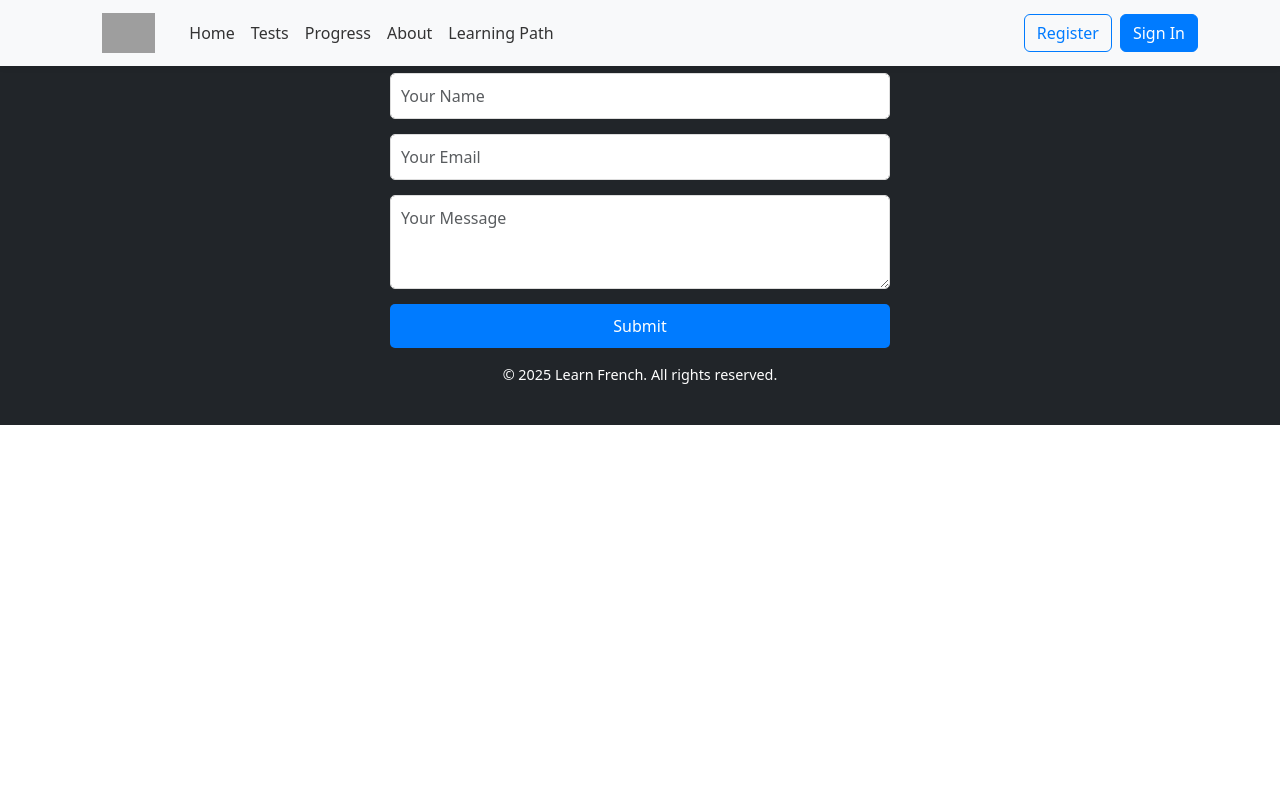
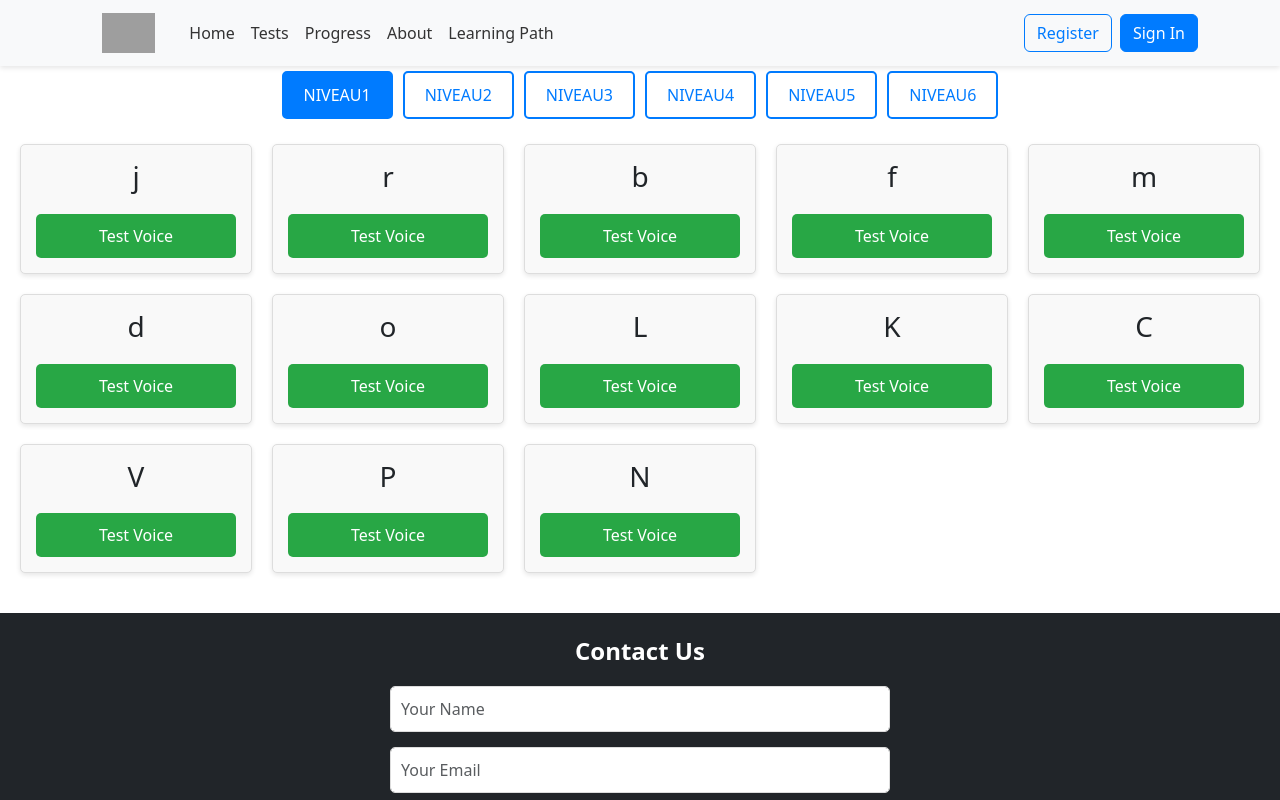
Before and after one commit to benlaguroun/french-learning-app, a React (Create React App) app: page /test-niveau in a window 1280 px wide. Shown: the top 800 px of the page. Built offline with nearby package versions, Linux system fonts and the light colour scheme; grey boxes are pictures that could not be loaded.

Commit message:
add nivau test page

```diff
--- a/src/App.js
+++ b/src/App.js
@@ -6,6 +6,8 @@ import Footer from "./components/Footer";
 import Home from "./pages/Home";
 import LearningPath from "./pages/LearningPath";
 import LevelPage from "./pages/LevelPage";
+import FeatureSection from "./components/FeatureSection";
+import TestNiveau from "./components/TestNiveau";
 
 const App = () => {
   return (
@@ -16,6 +18,8 @@ const App = () => {
           <Route path="/" element={<Home />} />
           <Route path="/learning-path" element={<LearningPath />} />
           <Route path="/level/:levelId" element={<LevelPage />} />
+          <Route path="/" element={<FeatureSection />} />
+          <Route path="/test-niveau" element={<TestNiveau />} />
         </Routes>
         <Footer />
       </div>
--- a/src/components/FeatureSection.jsx
+++ b/src/components/FeatureSection.jsx
@@ -1,4 +1,5 @@
 import React from "react";
+import { Link } from "react-router-dom"; // Import Link from React Router
 import "./FeatureSection.css";
 
 const FeatureSection = () => {
@@ -18,7 +19,9 @@ const FeatureSection = () => {
           <p>
             Take classification tests from Niveau 1 to Niveau 5 with feedback.
           </p>
-          <button className="feature-button">Explore Tests</button>
+          <Link to="/test-niveau">
+            <button className="feature-button">Explore Tests</button>
+          </Link>
         </div>
         <div className="feature">
           <h3>Progress Tracking</h3>
--- a/src/components/Header.jsx
+++ b/src/components/Header.jsx
@@ -34,11 +34,7 @@ const Header = () => {
     >
       <Container>
         <Navbar.Brand as={Link} to="/" className="brand">
-          <img
-            src="../images/logo.png"
-            alt="French Learning App Logo"
-            className="logo"
-          />
+          <img src="../images/logo.png" alt="logo" className="logo" />
         </Navbar.Brand>
         <Navbar.Toggle aria-controls="navbar-nav" />
         <Navbar.Collapse id="navbar-nav">
--- /dev/null
+++ b/src/components/TestNiveau.css
@@ -0,0 +1,65 @@
+.test-niveau {
+  text-align: center;
+  padding: 20px;
+}
+
+.niveau-selector {
+  margin-bottom: 20px;
+}
+
+.niveau-button {
+  margin: 5px;
+  padding: 10px 20px;
+  font-size: 1rem;
+  border: 2px solid #007bff;
+  background: white;
+  color: #007bff;
+  cursor: pointer;
+  border-radius: 5px;
+  transition: all 0.3s ease;
+}
+
+.niveau-button.active {
+  background: #007bff;
+  color: white;
+}
+
+.cards {
+  display: grid;
+  grid-template-columns: repeat(auto-fit, minmax(200px, 1fr));
+  gap: 20px;
+  margin-top: 20px;
+}
+
+.card {
+  border: 1px solid #ddd;
+  padding: 15px;
+  border-radius: 5px;
+  background: #f9f9f9;
+  box-shadow: 0 2px 5px rgba(0, 0, 0, 0.1);
+}
+
+.card h3 {
+  margin-bottom: 10px;
+}
+
+.test-button {
+  padding: 10px 15px;
+  font-size: 1rem;
+  background: #28a745;
+  color: white;
+  border: none;
+  border-radius: 5px;
+  cursor: pointer;
+  transition: all 0.3s ease;
+}
+
+.test-button:hover {
+  background: #218838;
+}
+
+.feedback {
+  margin-top: 20px;
+  font-size: 1.2rem;
+  color: #555;
+}
--- /dev/null
+++ b/src/components/TestNiveau.jsx
@@ -0,0 +1,72 @@
+import React, { useState } from "react";
+import { niveaux } from "../data/vocabulary";
+import "./TestNiveau.css";
+
+const TestNiveau = () => {
+  const [currentNiveau, setCurrentNiveau] = useState("niveau1");
+  const [recognizedWord, setRecognizedWord] = useState("");
+  const [feedback, setFeedback] = useState("");
+
+  const vocabulary = niveaux[currentNiveau];
+
+  const startSpeechRecognition = (expectedWord) => {
+    const recognition = new (window.SpeechRecognition ||
+      window.webkitSpeechRecognition)();
+    recognition.lang = "fr-FR";
+
+    recognition.onstart = () => setFeedback("Listening...");
+    recognition.onspeechend = () => recognition.stop();
+    recognition.onresult = (event) => {
+      const spokenWord = event.results[0][0].transcript.toLowerCase();
+      setRecognizedWord(spokenWord);
+
+      if (spokenWord === expectedWord.toLowerCase()) {
+        setFeedback("Correct! 🎉");
+      } else {
+        setFeedback(`Incorrect. You said: "${spokenWord}". Try again.`);
+      }
+    };
+    recognition.onerror = () => setFeedback("Error occurred. Try again.");
+    recognition.start();
+  };
+
+  return (
+    <div className="test-niveau">
+      <h2>Test Your Vocabulary - {currentNiveau.toUpperCase()}</h2>
+      <div className="niveau-selector">
+        {Object.keys(niveaux).map((niveau) => (
+          <button
+            key={niveau}
+            className={`niveau-button ${
+              niveau === currentNiveau ? "active" : ""
+            }`}
+            onClick={() => setCurrentNiveau(niveau)}
+          >
+            {niveau.toUpperCase()}
+          </button>
+        ))}
+      </div>
+
+      <div className="cards">
+        {vocabulary.map((word, index) => (
+          <div key={index} className="card">
+            <h3>{word}</h3>
+            <button
+              className="test-button"
+              onClick={() => startSpeechRecognition(word)}
+            >
+              Test Voice
+            </button>
+          </div>
+        ))}
+      </div>
+
+      <div className="feedback">
+        {recognizedWord && <p>You said: "{recognizedWord}"</p>}
+        <p>{feedback}</p>
+      </div>
+    </div>
+  );
+};
+
+export default TestNiveau;
--- /dev/null
+++ b/src/data/vocabulary.js
@@ -0,0 +1,45 @@
+// data/vocabulary.js
+export const niveaux = {
+  niveau1: ["j", "r", "b", "f", "m", "d", "o", "L", "K", "C", "V", "P", "N"],
+  niveau2: [
+    "doux",
+    "ami",
+    "moto",
+    "robe",
+    "canapé",
+    "vélo",
+    "parabole",
+    "chéri",
+    "camarade",
+    "lune",
+  ],
+  niveau3: [
+    "brocoli",
+    "gravité",
+    "fer",
+    "trou",
+    "arc",
+    "orque",
+    "gratte",
+    "appris",
+    "bloc",
+    "fragile",
+  ],
+  niveau4: [
+    "frein",
+    "éléphant",
+    "champignon",
+    "fourchette",
+    "ceinture",
+    "beaucoup",
+    "pharmacien",
+    "main",
+    "couleur",
+    "aider",
+  ],
+  niveau5: [
+    "Les enfants chantent joyeusement en vacances avec leurs parents.",
+    "Cet élève emploie des techniques magnifiques pour dessiner des singes et des lions.",
+  ],
+  niveau6: ["Create your sentences for Niveau 6 or future levels here."],
+};
```
